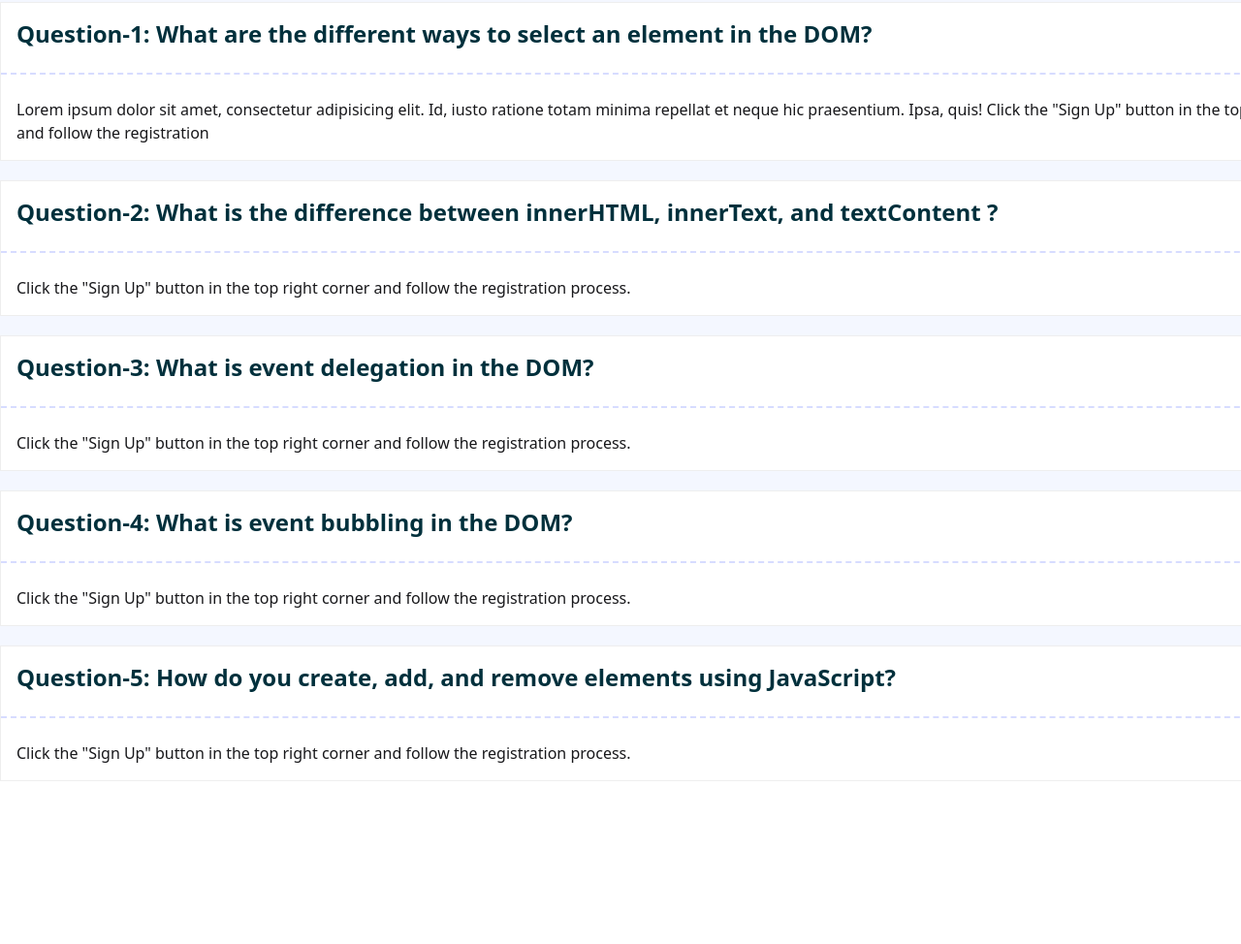
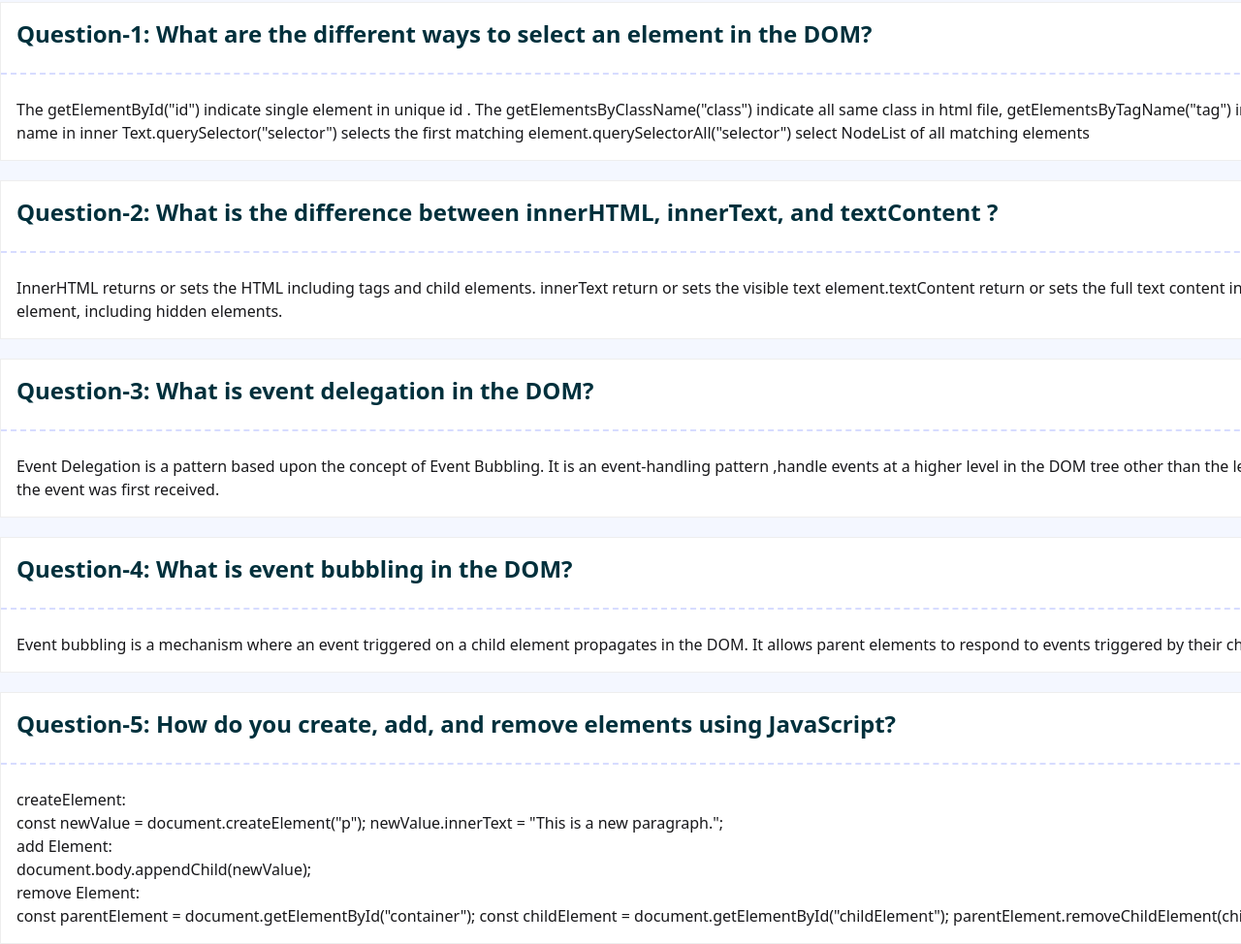
Before and after one commit to ariful324645/assingment-05, a plain HTML site: page blog.html in a window 1280 px wide. Shown: the part 142-1116 px from the top of the page at 97% size. Before the commit the page ends 948 px from the top, so only its background shows below. Drawn offline with nearby package versions, Linux system fonts and the light colour scheme.

Commit message:
added all answer

```diff
--- a/blog.html
+++ b/blog.html
@@ -11,8 +11,8 @@
     />
     <script src="https://cdn.jsdelivr.net/npm/@tailwindcss/browser@4"></script>
   </head>
-  <body class="bg-[#F4F7FF] ">
-    <header class="w-[1400px] mx-auto mb-5 ">
+  <body class="bg-[#F4F7FF]">
+    <header class="w-[1400px] mx-auto mb-5">
       <div class="navbar bg-[#FFF] p-4 rounded-xl">
         <div class="flex-1">
           <div class="flex items-center">
@@ -24,45 +24,85 @@
         </div>
 
         <div>
-              <button id="btn-blog" class="btn btn-primary px-10 rounded-lg">Back to Desk</button>
+          <button id="btn-blog" class="btn btn-primary px-10 rounded-lg">
+            Back to Desk
+          </button>
         </div>
       </div>
     </header>
 
     <main class="w-[1400px] mx-auto space-y-5">
       <h1 class="font-bold text-[#00303C] text-2xl text-center">Blog</h1>
-        <div class="bg-base-100 border  space-y-2 border-base-300">
+      <div class="bg-base-100 border space-y-2 border-base-300">
+        <div class="text-2xl p-4 font-bold text-[#00303C]">
+          Question-1: What are the different ways to select an element in the
+          DOM?
+        </div>
+        <hr class="border-dashed border-t-2 border-[#3752FD33] w-full" />
+        <div class="p-4">
+          The getElementById("id") indicate single element in unique id . The
+          getElementsByClassName("class") indicate all same class in html file,
+          getElementsByTagName("tag") indicate tag name in inner
+          Text.querySelector("selector") selects the first matching
+          element.querySelectorAll("selector") select NodeList of all matching
+          elements
+        </div>
+      </div>
+      <div class="bg-base-100 border space-y-2 border-base-300">
+        <div class="text-2xl p-4 font-bold text-[#00303C]">
+          Question-2: What is the difference between innerHTML, innerText, and
+          textContent ?
+        </div>
+        <hr class="border-dashed border-t-2 border-[#3752FD33] w-full" />
+        <div class="p-4">
+        InnerHTML
+returns or sets the HTML including tags and child elements. innerText
+return or sets the visible text element.textContent
+return or sets the full text content inside an element, including hidden elements.
+        </div>
+      </div>
+      <div class="bg-base-100 border space-y-2 border-base-300">
+        <div class="text-2xl p-4 font-bold text-[#00303C]">
+          Question-3: What is event delegation in the DOM?
+        </div>
+        <hr class="border-dashed border-t-2 border-[#3752FD33] w-full" />
+        <div class="p-4">
+          Event Delegation is a pattern based upon the concept of Event Bubbling. It is an event-handling pattern ,handle events at a higher level in the DOM tree other than the level where the event was first received.
+        </div>
+      </div>
+      <div class="bg-base-100 border space-y-2 border-base-300">
+        <div class="text-2xl p-4 font-bold text-[#00303C]">
+          Question-4: What is event bubbling in the DOM?
+        </div>
+        <hr class="border-dashed border-t-2 border-[#3752FD33] w-full" />
+        <div class="p-4">
+          Event bubbling  is a mechanism where an event triggered on a child element propagates in the DOM. It allows parent elements to respond to events triggered by their child elements.
+        </div>
+      </div>
+      <div class="bg-base-100 border space-y-2 border-base-300">
+        <div class="text-2xl p-4 font-bold text-[#00303C]">
+          Question-5: How do you create, add, and remove elements using
+          JavaScript?
+        </div>
+        <hr class="border-dashed border-t-2 border-[#3752FD33] w-full" />
+        <div class="p-4">
+          createElement:
+          <br>
+          const newValue = document.createElement("p");
+            newValue.innerText = "This is a new paragraph.";
+            <br>
+            add Element:
+            <br>
+            document.body.appendChild(newValue);
+            <br>
+            remove Element:
+            <br>
+            const parentElement = document.getElementById("container");
+const childElement = document.getElementById("childElement");
+parentElement.removeChildElement(child);
 
-            <div class="text-2xl p-4 font-bold text-[#00303C]">Question-1: What are the different ways to select an element in the DOM?</div>
-            <hr class="border-dashed border-t-2 border-[#3752FD33] w-full" />
-            <div class="p-4">Lorem ipsum dolor sit amet, consectetur adipisicing elit. Id, iusto ratione totam minima repellat et neque hic praesentium. Ipsa, quis!  Click the "Sign Up" button in the top right corner and follow the registration </process></div>
         </div>
-          <div class="bg-base-100 border  space-y-2 border-base-300">
-
-            <div class="text-2xl p-4 font-bold text-[#00303C]">Question-2: What is the difference between innerHTML, innerText, and textContent ?</div>
-            <hr class="border-dashed border-t-2 border-[#3752FD33] w-full" />
-            <div class="p-4">Click the "Sign Up" button in the top right corner and follow the registration process.</div>
       </div>
-          <div class="bg-base-100 border  space-y-2 border-base-300">
-
-            <div class="text-2xl p-4 font-bold text-[#00303C]">Question-3: What is event delegation in the DOM?</div>
-            <hr class="border-dashed border-t-2 border-[#3752FD33] w-full" />
-            <div class="p-4">Click the "Sign Up" button in the top right corner and follow the registration process.</div>
-          </div>
-          <div class="bg-base-100 border  space-y-2 border-base-300">
-
-            <div class="text-2xl p-4 font-bold text-[#00303C]">Question-4: What is event bubbling in the DOM?</div>
-            <hr class="border-dashed border-t-2 border-[#3752FD33] w-full" />
-            <div class="p-4">Click the "Sign Up" button in the top right corner and follow the registration process.</div>
-          </div>
-          <div class="bg-base-100 border  space-y-2 border-base-300">
-
-            <div class="text-2xl p-4 font-bold text-[#00303C]">Question-5: How do you create, add, and remove elements using JavaScript?</div>
-            <hr class="border-dashed border-t-2 border-[#3752FD33] w-full" />
-            <div class="p-4">Click the "Sign Up" button in the top right corner and follow the registration process.</div>
-          </div>
-
-
     </main>
     <script src="./js/blog.js"></script>
   </body>
```
Lines whose indentation alone changed are shown as unchanged.
